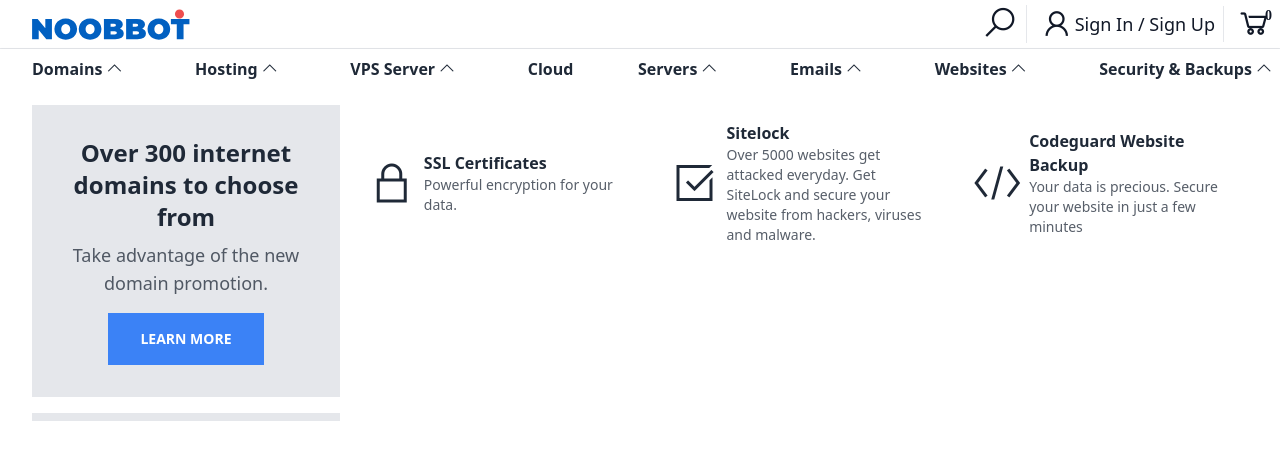
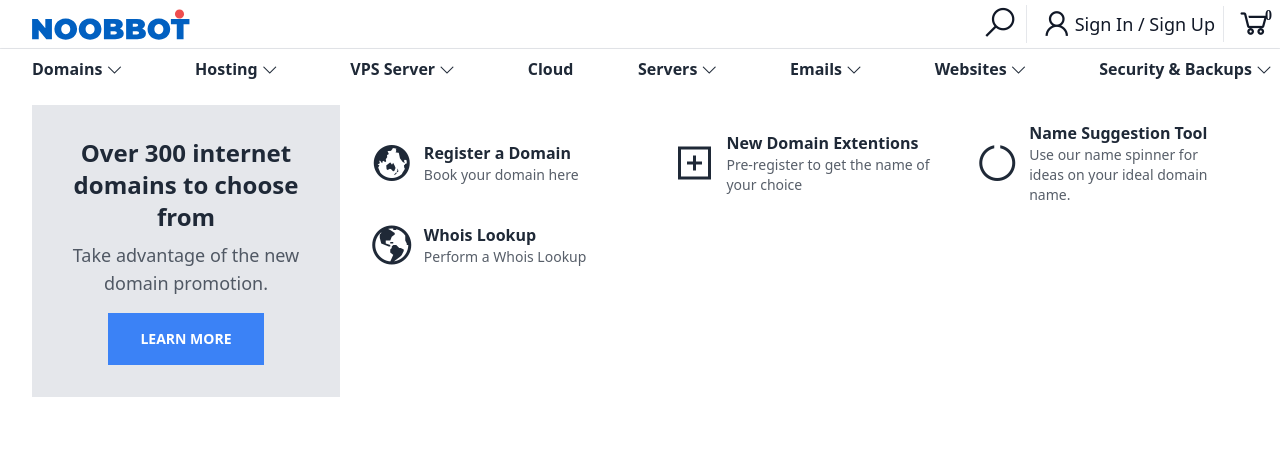
Before and after one commit to beastprogramming/Noobbot-old, a React (Create React App) app: page / in a window 1280 px wide. Both pictures are taken after a click on the item "Domains". Shown: the top 460 px of the page. Built offline with nearby package versions, Linux system fonts and the light colour scheme.

Commit message:
MainMenu Updated

```diff
--- a/public/index.html
+++ b/public/index.html
@@ -1,14 +1,12 @@
 <!DOCTYPE html>
 <html lang="en">
-  <head>
+
+<head>
     <meta charset="utf-8" />
     <link rel="icon" href="%PUBLIC_URL%/favicon.ico" />
     <meta name="viewport" content="width=device-width, initial-scale=1" />
     <meta name="theme-color" content="#000000" />
-    <meta
-      name="description"
-      content="Web site created using create-react-app"
-    />
+    <meta name="description" content="Web site created using create-react-app" />
     <link rel="apple-touch-icon" href="%PUBLIC_URL%/logo192.png" />
     <!--
       manifest.json provides metadata used when your web app is installed on a
@@ -25,8 +23,9 @@
       Learn how to configure a non-root public URL by running `npm run build`.
     -->
     <title>React App</title>
-  </head>
-  <body>
+</head>
+
+<body class="nb-select-none">
     <noscript>You need to enable JavaScript to run this app.</noscript>
     <div id="root"></div>
     <!--
@@ -39,5 +38,6 @@
       To begin the development, run `npm start` or `yarn start`.
       To create a production bundle, use `npm run build` or `yarn build`.
     -->
-  </body>
+</body>
+
 </html>
--- a/src/components/menus/MainMenu.js
+++ b/src/components/menus/MainMenu.js
@@ -3,9 +3,11 @@
 
 function MainMenu() {
   // Menu DropDown
-  const [mainMenu, setMainMenu] = useState(false);
-  const handleMainMenu = () => {
-    setMainMenu(!mainMenu);
+  // const [mainMenu, setMainMenu] = useState(false);
+  const handleMainMenu = (e) => {
+    let clickedItem = e.currentTarget;
+    clickedItem.querySelector(".nb-mega-menu").classList.toggle("nb-block");
+    clickedItem.querySelector(".nb-mega-menu").classList.toggle("nb-hidden");
   };
 
   // Fetching menuitems data
@@ -34,24 +36,12 @@
                 >
                   {menuItem.text}
                   {menuItem.children ? (
-                    <i
-                      className={
-                        menuItem.children && mainMenu
-                          ? "las la-angle-up nb-ml-1"
-                          : menuItem.children ?
-                          "las la-angle-down nb-ml-1"
-                          : null
-                      }
-                    ></i>
+                    <i className="las la-angle-down nb-ml-1"></i>
                   ) : (
                     ""
                   )}
                   {menuItem.children ? (
-                    <div
-                      className={`nb-mega-menu nb-bg-white nb-absolute nb-left-0 nb-right-0 nb-p-4 nb-pl-2 xl:nb-pl-8 nb-mt-2 ${
-                        mainMenu ? "nb-block" : "nb-hidden"
-                      }`}
-                    >
+                    <div className="nb-mega-menu nb-bg-white nb-absolute nb-left-0 nb-right-0 nb-p-4 nb-pl-2 xl:nb-pl-8 nb-mt-2 nb-hidden">
                       <div className="nb-w-full nb-grid nb-grid-col-1 lg:nb-grid-cols-4 nb-h-full nb-normal-case">
                         <div className="lg:nb-col-span-1 nb-bg-gray-200 nb-px-4 nb-py-8">
                           <h2 className="nb-text-2xl nb-font-bold nb-mb-2">
@@ -96,9 +86,7 @@
                         </div>
                       </div>
                     </div>
-                  ) : (
-                    null
-                  )}
+                  ) : null}
                 </div>
               </li>
             ))}
```
Also changed, not shown: 1 other file (tests, documents, lock files or other folders). Lines whose indentation alone changed are shown as unchanged.
